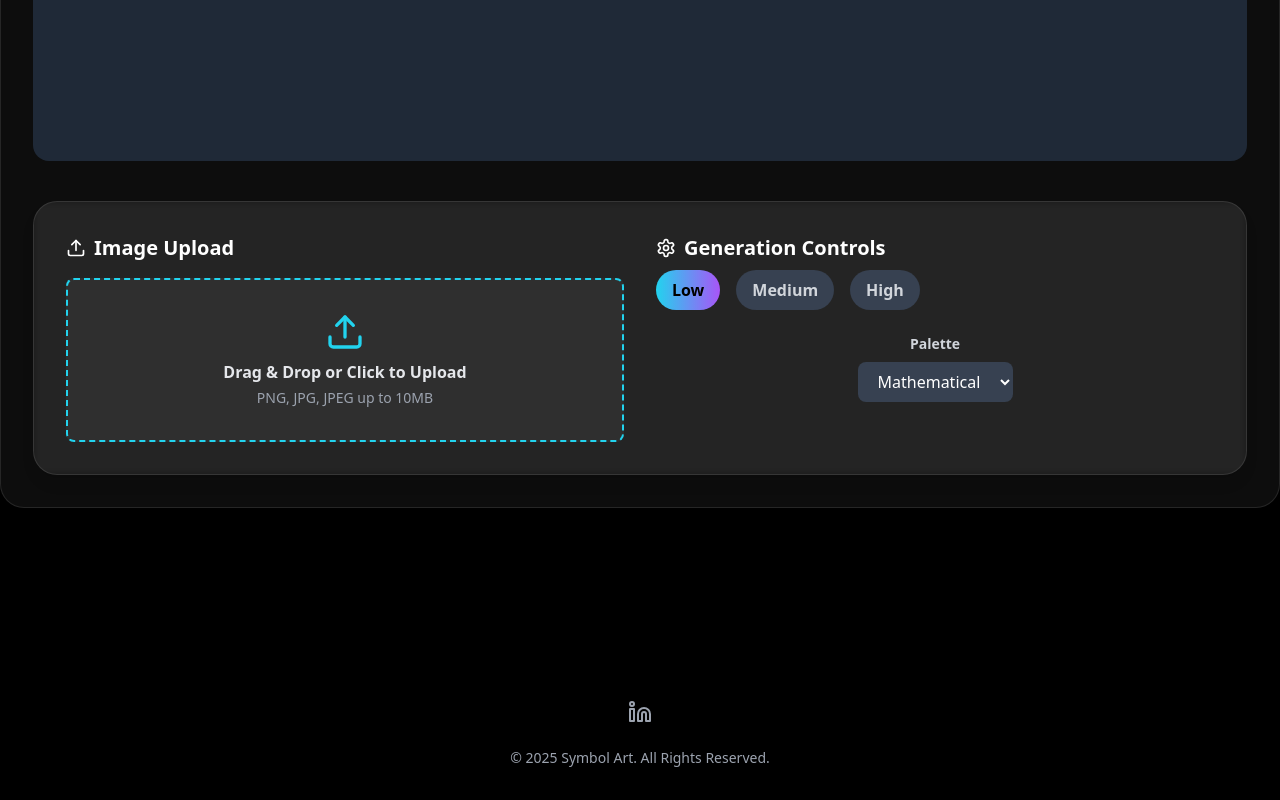
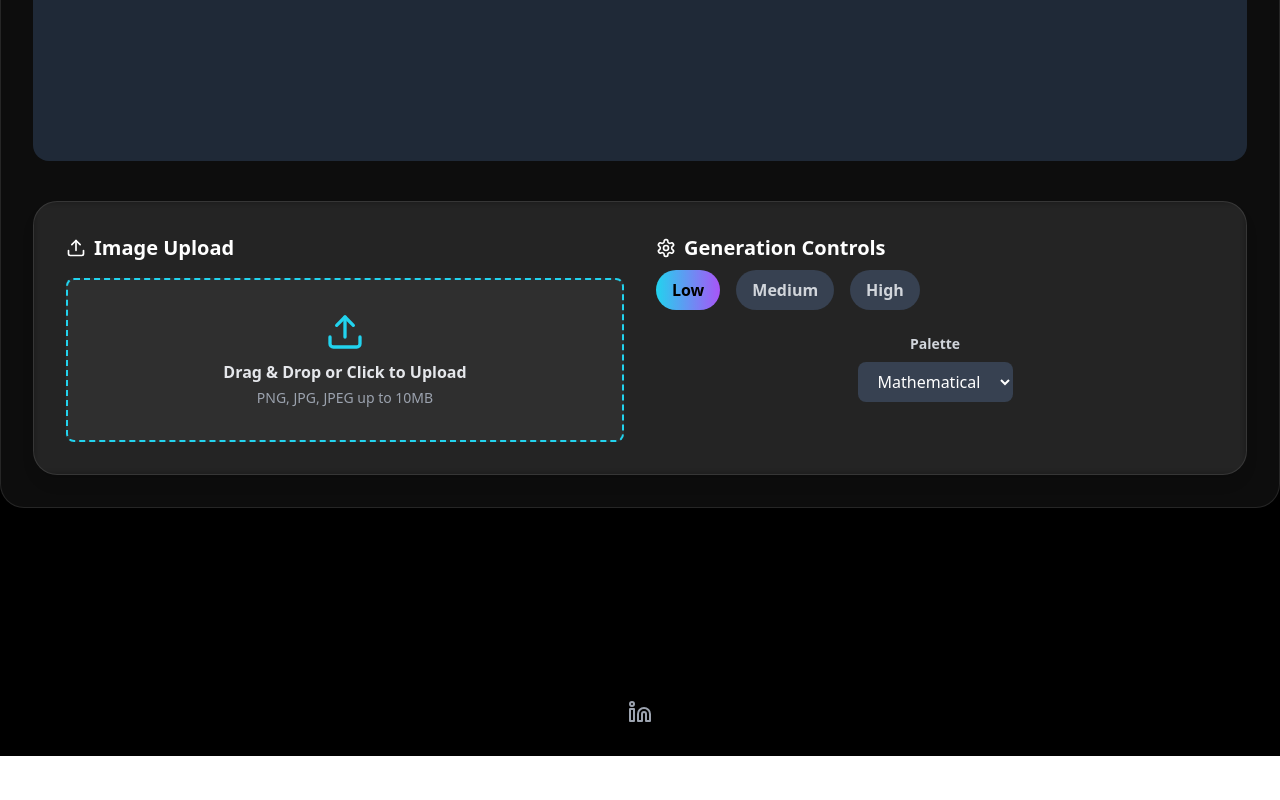
Before and after one commit to rizul47/Elun, a React (Vite) app: page / in a window 1280 px wide. Shown: the part 782-1582 px from the top of the page. After the commit the page ends 1538 px from the top, so only its background shows below. Built offline with nearby package versions, Linux system fonts and the light colour scheme.

Commit message:
Made linkedIn button working and removed copyright from bottom

```diff
--- a/src/App.tsx
+++ b/src/App.tsx
@@ -431,16 +431,13 @@ const App = () => {
       <footer className="w-full py-8 bg-black/90 flex flex-col items-center text-gray-400">
         <div className="flex justify-center gap-6 mt-4">
           <a
-            href="https://www.linkedin.com/in/yourprofile"
+            href="https://www.linkedin.com/in/rizulgarg2159"
             aria-label="LinkedIn"
             className="hover:text-white transition-colors"
           >
             <Linkedin className="w-6 h-6" />
           </a>
         </div>
-        <p className="mt-6 text-sm">
-          &copy; 2025 Symbol Art. All Rights Reserved.
-        </p>
       </footer>
     </div>
   );
```
